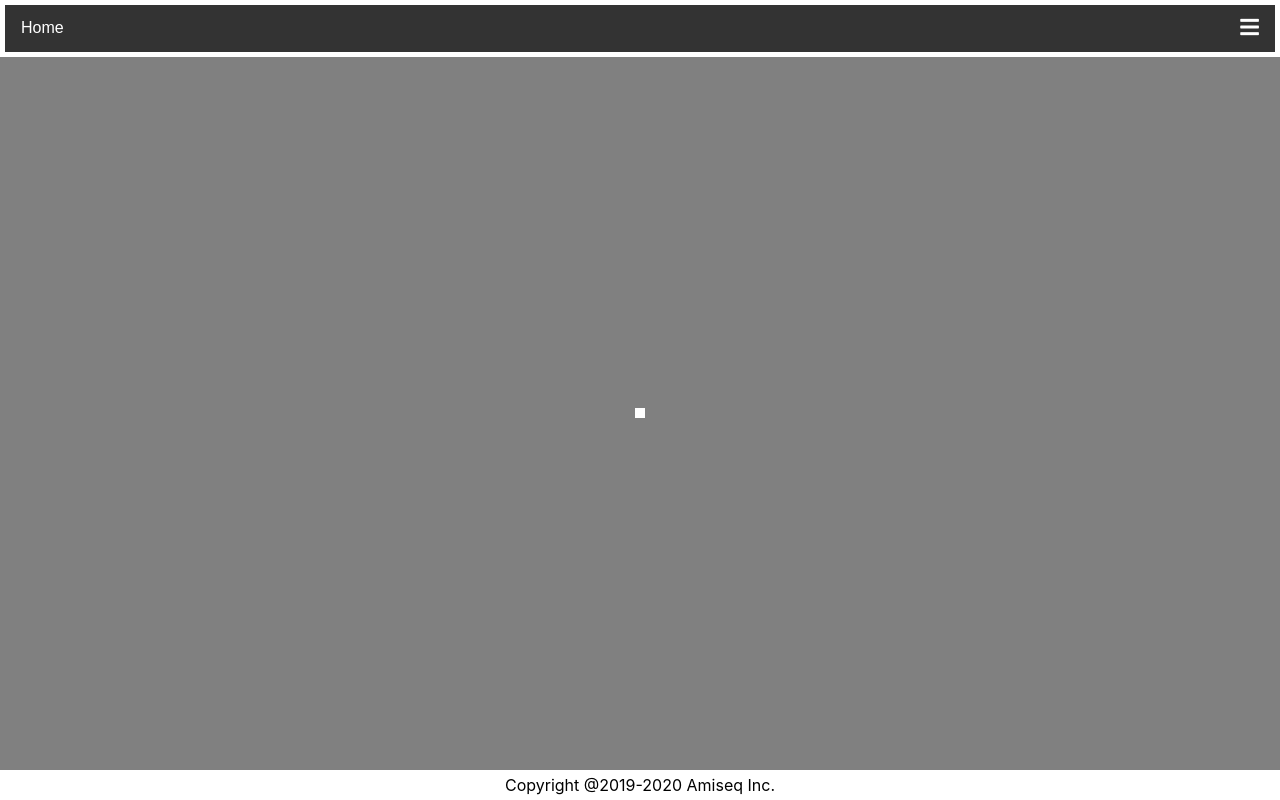
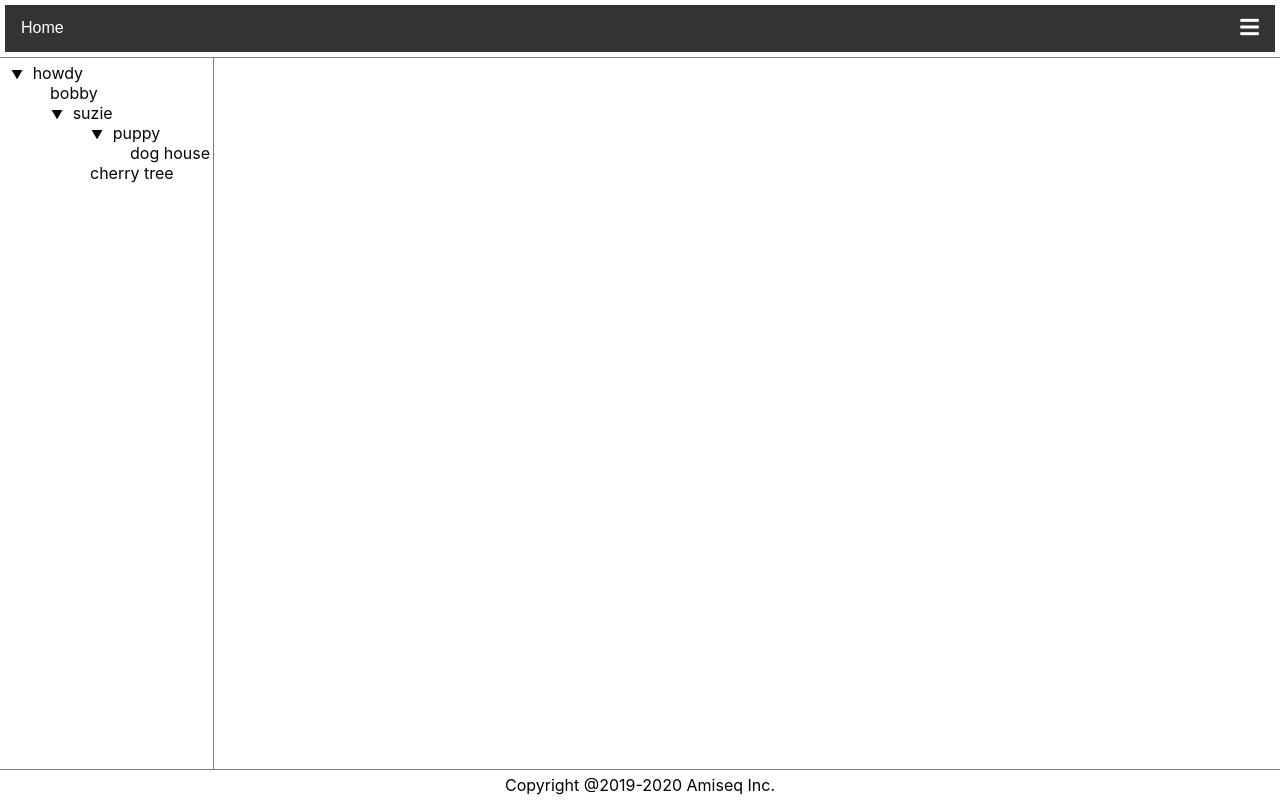
Before and after one commit to manishsijaria/attendance-system, a React (Create React App) app: page /landingpage in a window 1280 px wide. Built offline with nearby package versions, Linux system fonts and the light colour scheme.

Commit message:
Landing page added

```diff
--- a/src/App.js
+++ b/src/App.js
@@ -1,10 +1,12 @@
 import React, { Component } from 'react';
+import { Route, Switch} from 'react-router-dom'
 
 import { history } from './_helpers';
 import { ConnectedRouter } from 'connected-react-router';
 
 import Header from './components/header'
 import Main from './components/main'
+import LandingPage from './components/landingPage'
 import './css/overall-layout.css'
 
 
@@ -19,9 +21,12 @@ class App extends Component {
               </div>
 
               {/* show this div when isLoggedIn=false*/}
-              <div className='center-grid'>
-                <Main/>
-              </div>
+
+              <Switch>
+                <Route exact path="/landingpage"  component={LandingPage} />
+                <Route component={Main}></Route>
+              </Switch>
+
               {/* show these div when isLoggedIn=true*/}
               {/*
               <div className='aside'>
--- a/src/_actions/user.actions.js
+++ b/src/_actions/user.actions.js
@@ -27,7 +27,7 @@ function login(username, password) {
                     } else {
                         let Parseduser = JSON.parse(user)
                         dispatch(success(Parseduser))
-                        dispatch(push('/'))
+                        dispatch(push('/landingpage'))
                     }
                 })
     }
--- /dev/null
+++ b/src/components/landingPage.js
@@ -0,0 +1,39 @@
+import React from 'react'
+import TreeNode from './treenode';
+
+
+var tree = {
+    title: "howdy",
+    childNodes: [
+        {title: "bobby"},
+        {title: "suzie", childNodes: [
+            {title: "puppy", childNodes: [
+                {title: "dog house"}
+            ]},
+            {title: "cherry tree"}
+        ]}
+    ]
+  }
+
+export default class LandingPage extends React.Component {
+    constructor(props) {
+        super(props);
+        this.state = { nodeSelected: ''};
+      }
+    handelClick = (nodeValue) => {
+        this.setState({ nodeSelected: nodeValue})
+    }
+    render() {
+        return(
+                <>
+                    <div className='aside'>
+                        <TreeNode   node={tree}
+                                    nodeSelected={this.state.nodeSelected}
+                                    onNodeClick={this.handelClick}
+                        />
+                    </div>
+                    <div className='contents'> {this.state.nodeSelected} </div>
+                </>
+        )
+    }
+}
--- a/src/components/main.js
+++ b/src/components/main.js
@@ -1,6 +1,5 @@
 import React from 'react'
 import { Route, Switch} from 'react-router-dom'
-
 import  AppPage  from './appPage'
 import  { Login } from './login'
 import '../css/overall-layout.css'
@@ -10,14 +9,14 @@ const Register = () => <h1> Register Page </h1>
 export default class Main extends React.Component {
     render() {
         return(
-            <>
+            <div className='center-grid'>
                 <Switch>
-                    <Route path="/" exact component={AppPage} />
+                    <Route exact path="/"  component={AppPage} />
                     <Route path="/login" component={Login} />
                     <Route path="/logout" component={Login} />
                     <Route path="/register" component={Register} />
                 </Switch>
-            </>
+            </div>
         )
     }
 }
--- /dev/null
+++ b/src/components/treenode.js
@@ -0,0 +1,105 @@
+
+import React from 'react';
+import '../css/treenode.css';
+
+class TreeNode extends React.Component {
+    constructor(props) {
+        super(props);
+        this.state = { visible: true};
+    }
+
+    //clicked the arrow up/down
+    toggle = (e) => {
+        this.setState({visible: !this.state.visible});
+    }
+
+    //clicked/selected the text/node text/name on the node.
+    selected = (e) => {
+        this.props.onNodeClick(e.currentTarget.dataset.id);
+    }
+
+    render() {
+        let childNodes;
+        let toggleClassName,ulStyle, nodeClassName;
+
+        if(this.props.node.childNodes != null) {
+            childNodes = this.props.node.childNodes.map((node, index) => {
+                return <li key={index} className='li-treeview'>
+                            <TreeNode   node={node}
+                                        nodeSelected={this.props.nodeSelected}
+                                        onNodeClick={this.props.onNodeClick}
+                                        >
+                            </TreeNode>
+                        </li>
+            })
+        }
+        //arrow character toggeling code
+        toggleClassName = 'togglable';
+        if (this.state.visible && this.props.node.childNodes) {
+            toggleClassName += ' togglable-down';
+        } else if (this.props.node.childNodes){
+            toggleClassName += ' togglable-up';
+        }
+
+        //on toggeling up, visible=false, hide the li's in ul.
+        if(!this.state.visible) {
+            ulStyle = { display: "none"};
+        }
+
+        //node text selected, className code.
+        nodeClassName = 'node'
+        if(this.props.nodeSelected === this.props.node.title) {
+            nodeClassName += ' node-selected';
+        } else {
+            nodeClassName += ' node-deselected';
+        }
+
+        return(
+            <ul style={{margin:0, padding: 0, display: "inline-block"}}>
+
+                <li className='li-treeview'>
+                    {/* toggle up down arrow */}
+                    <span className={toggleClassName} onClick={this.toggle}>  </span>
+
+                    {/* node attributes*/}
+                    <span onClick={this.selected} className={nodeClassName} data-id={this.props.node.title}>
+                        {this.props.node.title}
+                    </span>
+
+                    {/* childNodes */}
+                    {this.props.node.childNodes &&
+                        <ul style={ulStyle}>
+                            {childNodes}
+                        </ul>
+                    }
+                </li>
+            </ul>
+        );
+    }
+}
+
+export default TreeNode;
+/*
+<ul id="myUL">
+  <li><span class="caret">Beverages</span>
+    <ul class="nested">
+      <li>Water</li>
+      <li>Coffee</li>
+      <li><span class="caret">Tea</span>
+        <ul class="nested">
+          <li>Black Tea</li>
+          <li>White Tea</li>
+          <li><span class="caret">Green Tea</span>
+            <ul class="nested">
+              <li>Sencha</li>
+              <li>Gyokuro</li>
+              <li>Matcha</li>
+              <li>Pi Lo Chun</li>
+            </ul>
+          </li>
+        </ul>
+      </li>
+    </ul>
+  </li>
+</ul>
+*/
--- /dev/null
+++ b/src/css/treenode.css
@@ -0,0 +1,39 @@
+
+.li-treeview {
+    list-style-type: none;
+}
+
+.togglable {
+    color: rgb(5, 5, 5);
+    cursor: pointer;
+}
+
+.togglable-down::before, .togglable-up::before {
+    font-size: 12px;
+    margin-left: 0.5em;
+}
+
+.togglable-down::before {
+    content: "▼";
+    display: inline-block;
+}
+
+.togglable-up::before {
+    content: "▶";
+    display: inline-block;
+}
+
+.node {
+    padding-left: 5px;
+    padding-right : 5px;
+    cursor: default;
+    white-space: nowrap;
+}
+
+.node-selected {
+    background:  rgb(190,40,25); color: white;
+}
+
+.node-deselected {
+    background: white; color: rgb(5, 5, 5);;
+}
```
